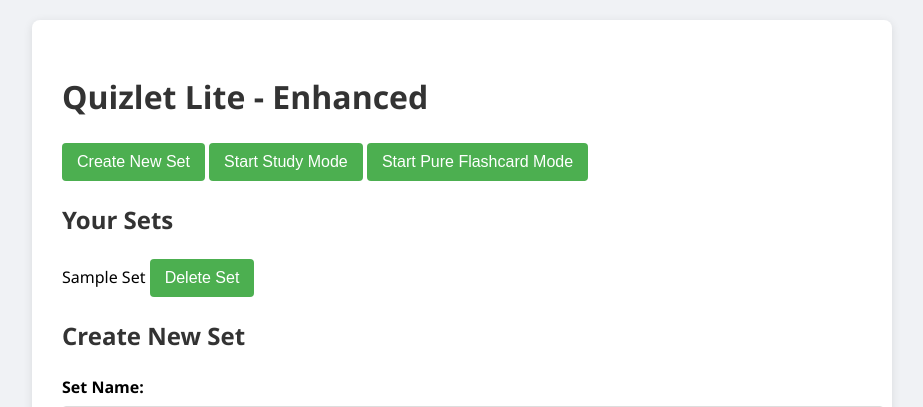
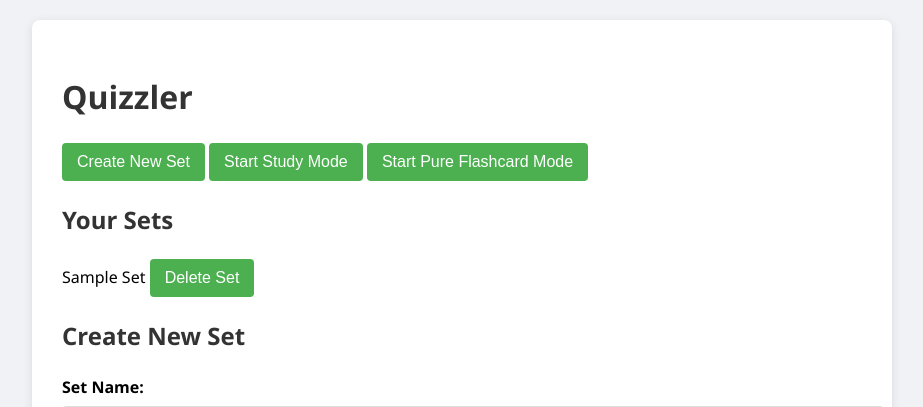
Before and after one commit to minhtuan-ne/QuizletLite, a Flask app: page / in a window 1280 px wide. Shown: the top 407 px of the page, without its empty margins (178-1101 px from the left). Run offline with Flask 3, Linux system fonts and the light colour scheme; data comes from the database, SQL or seed files in the repository; some libraries are stand-ins or nearby versions.

Commit message:
Change name

```diff
--- a/templates/index.html
+++ b/templates/index.html
@@ -3,12 +3,12 @@
 <head>
     <meta charset="UTF-8">
     <meta name="viewport" content="width=device-width, initial-scale=1.0">
-    <title>Quizlet Lite - Enhanced</title>
+    <title>Quizzler</title>
     <link href="/static/styles.css" rel="stylesheet">
 </head>
 <body>
     <div class="container">
-        <h1>Quizlet Lite - Enhanced</h1>
+        <h1>Quizzler</h1>
 
         <div id="main-controls">
             <button id="create-set-btn">Create New Set</button>
```
